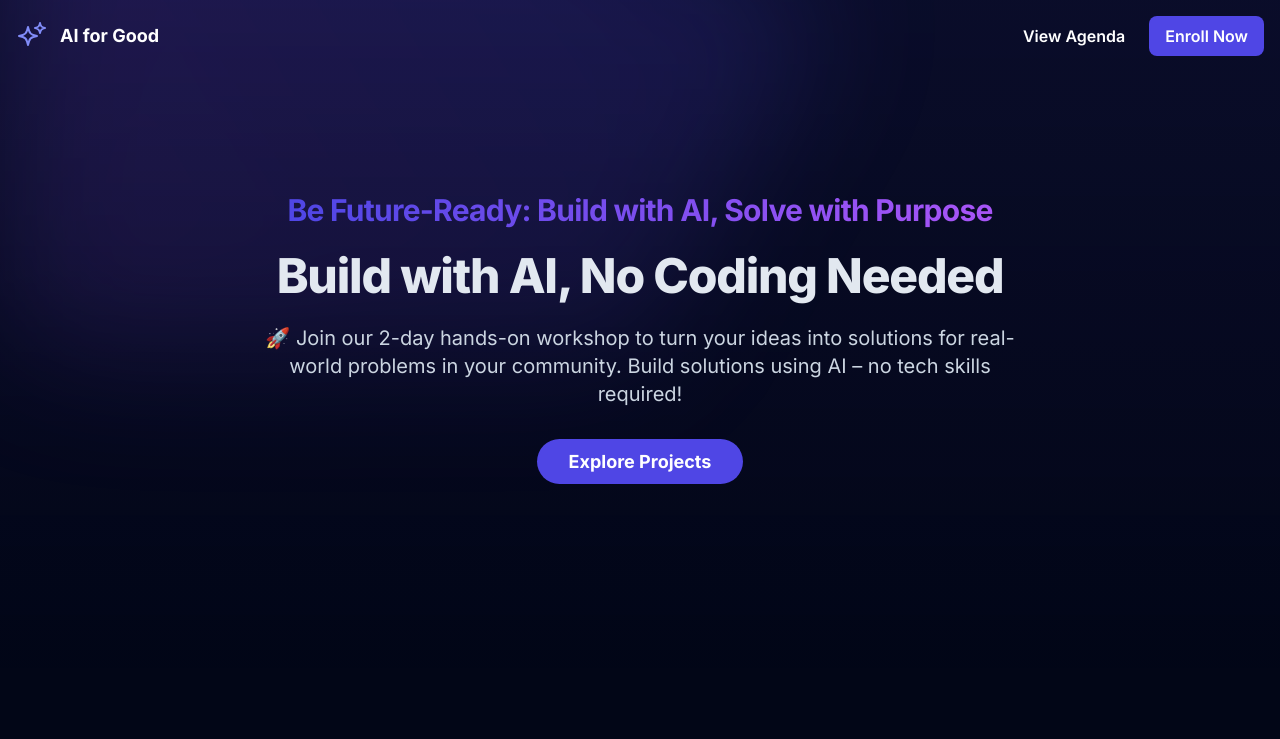
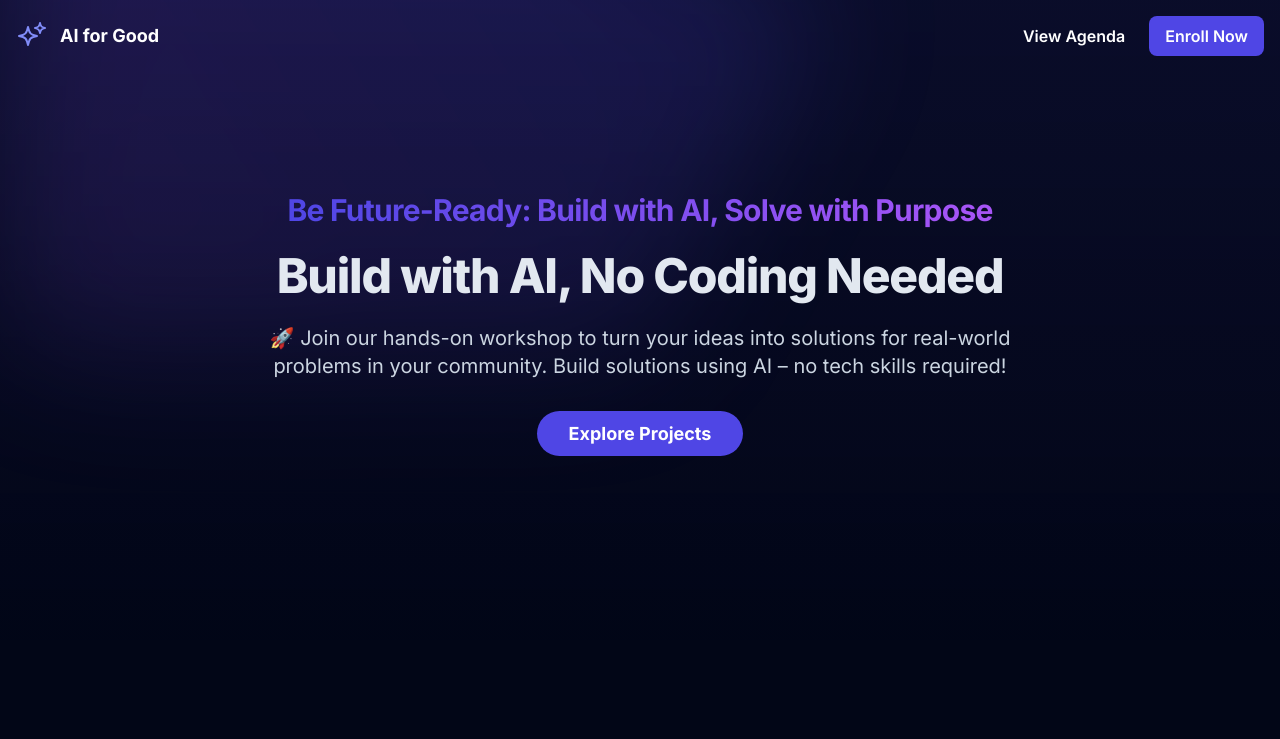
Before and after one commit to Chia02222/AIWorkshop, a React (Vite) app: page / in a window 1280 px wide. Shown: the top 739 px of the page. Built offline with nearby package versions, Linux system fonts and the light colour scheme.

Commit message:
Update App.tsx

```diff
--- a/App.tsx
+++ b/App.tsx
@@ -87,7 +87,7 @@ const Hero: React.FC<{ onExplore: (e: React.MouseEvent<HTMLAnchorElement>) => vo
         Build with AI, No Coding Needed
       </p>
       <p className="mt-6 text-lg sm:text-xl text-slate-300 max-w-3xl mx-auto">
-        🚀 Join our 2-day hands-on workshop to turn your ideas into solutions for real-world problems in your community. Build solutions using AI – no tech skills required!
+        🚀 Join our hands-on workshop to turn your ideas into solutions for real-world problems in your community. Build solutions using AI – no tech skills required!
       </p>
       <div className="mt-10">
         <a
@@ -353,8 +353,8 @@ const DetailsAndRegistration: React.FC = () => {
                             <div className="bg-gradient-to-br from-fuchsia-500 via-purple-600 to-indigo-500 p-1 rounded-[1.25rem] shadow-lg">
                                 <div className="bg-slate-900 rounded-2xl p-8 text-center">
                                     <div className="mt-6 flex items-baseline justify-center gap-x-3">
-                                        <span className="text-6xl font-extrabold bg-gradient-to-r from-fuchsia-400 to-pink-500 text-transparent bg-clip-text">RM599</span>
-                                        <span className="text-3xl font-medium text-slate-500 line-through">RM899</span>
+                                        <span className="text-6xl font-extrabold bg-gradient-to-r from-fuchsia-400 to-pink-500 text-transparent bg-clip-text">RM199</span>
+                                        <span className="text-3xl font-medium text-slate-500 line-through">RM299</span>
                                     </div>
                                     <p className="mt-4 text-slate-400">Offer valid until July 15</p>
                                 </div>
```
